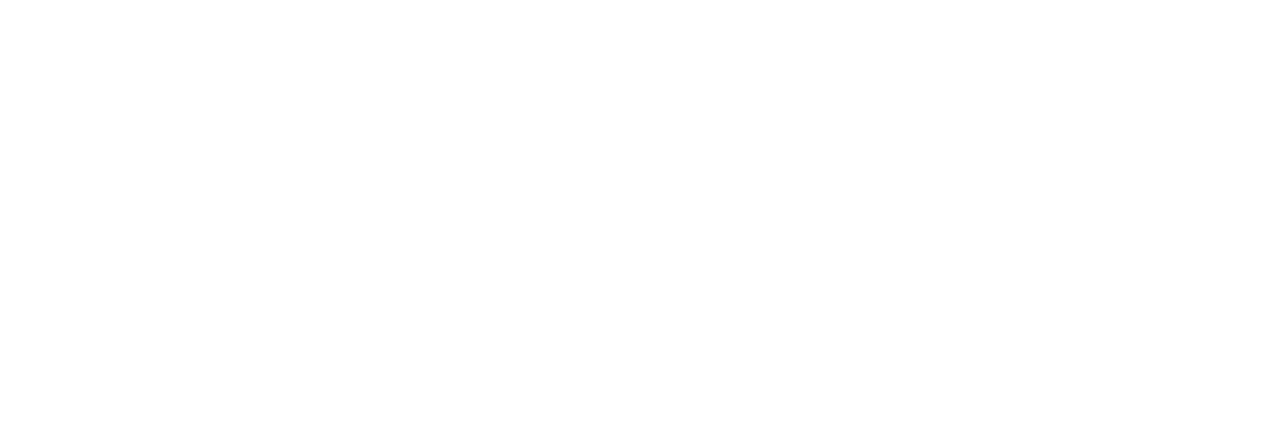
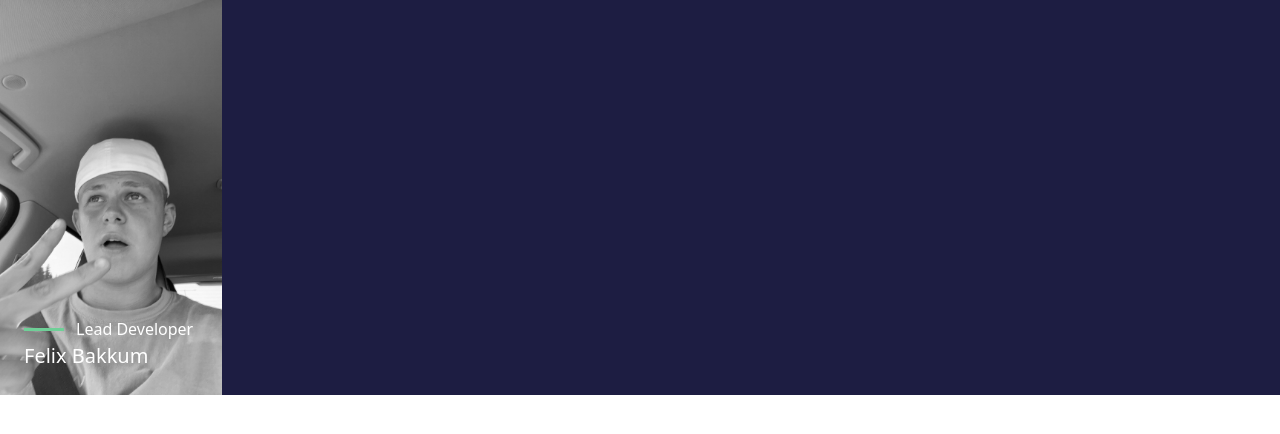
Before and after one commit to AdrianRydin/agile-portfolio, a React (Create React App) app: page / in a window 1280 px wide. Shown: the top 434 px of the page. Built offline with nearby package versions, Linux system fonts and the light colour scheme; the HTML template or start-up script is replaced by a standard one.

Commit message:
TeamCard Front
Fixed UX on TeamCard firstpage before interaction with props for name & role.

```diff
--- a/src/App.tsx
+++ b/src/App.tsx
@@ -1,14 +1,15 @@
 import * as React from 'react'
-
-import { ChakraProvider } from '@chakra-ui/react'
+import './util/css/reusable.css'
+// import { ChakraProvider } from '@chakra-ui/react'
+import TeamCard from './components/TeamCard';
 
 function App() {
   return (
-    <ChakraProvider>
-    <div className="bg-blue-300">
-
+    // <ChakraProvider>
+    <div className="bg-main-blue">
+      <TeamCard firstName='Felix' lastName='Bakkum' role='Lead Developer' />
     </div>
-    </ChakraProvider>
+    // </ChakraProvider>
 
 
   );
--- /dev/null
+++ b/src/components/TeamCard.tsx
@@ -0,0 +1,19 @@
+import TeamCardInterface from "../util/interface/TeamCardInterface"
+function TeamCard(member : TeamCardInterface) {
+    return (
+        <div className="teamCard">
+            <img className="teamImage" src="./img/felix.jpg" alt="memberImage" />
+            <div className="teamText p-6 flex flex-col text-white">
+
+            <div className="teamRoleDiv flex items-center">
+            <div className="teamLine bg-main-green"></div>
+            <p className="teamRole pl-3">{member.role}</p>
+            </div>
+            <h1 className="teamName">{member.firstName} {member.lastName}</h1>
+            </div>
+        </div>
+    )
+}
+
+
+export default TeamCard
--- a/src/index.css
+++ b/src/index.css
@@ -1,3 +1,36 @@
 @tailwind base;
 @tailwind components;
 @tailwind utilities;
+
+.teamCard {
+    background-color: black;
+    position: relative;
+    width: 222px;
+    height: 395px;
+}
+.teamImage {
+    -webkit-filter: grayscale(100%); /* Safari 6.0 - 9.0 */
+    filter: grayscale(100%);
+    position: absolute;
+    width: 100%;
+    height: 100%;
+    z-index: 1;
+}
+.teamLine {
+    width: 40px;
+    height: 3px;
+}
+.teamLine, .teamName, .teamRoleDiv, .teamRole {
+    z-index: 100;
+}
+.teamText {
+    position: absolute;
+    bottom: 0;
+}
+.teamRole {
+    font-weight: 100;
+}
+.teamName {
+    font-weight: 500;
+    font-size: 20px;
+}
--- /dev/null
+++ b/src/util/interface/TeamCardInterface.ts
@@ -0,0 +1,11 @@
+interface TeamCardInterface {
+    firstName: string,
+    lastName: string,
+    role: string
+    // javascript: number,
+    // html: number,
+    // css: number,
+    // uiUx: number
+}
+
+export default TeamCardInterface
```
Also changed, not shown: public/img/felix.jpg (added).
